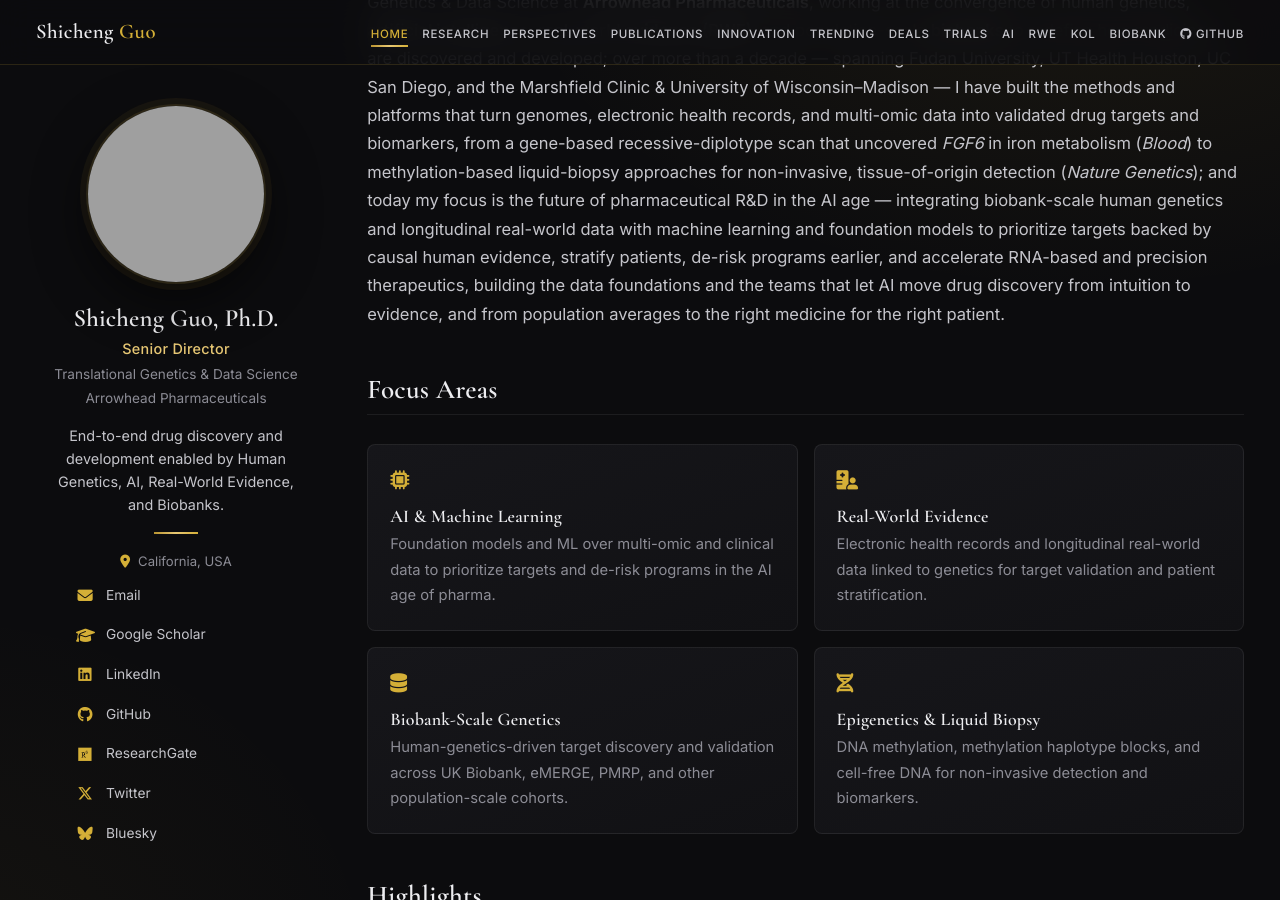
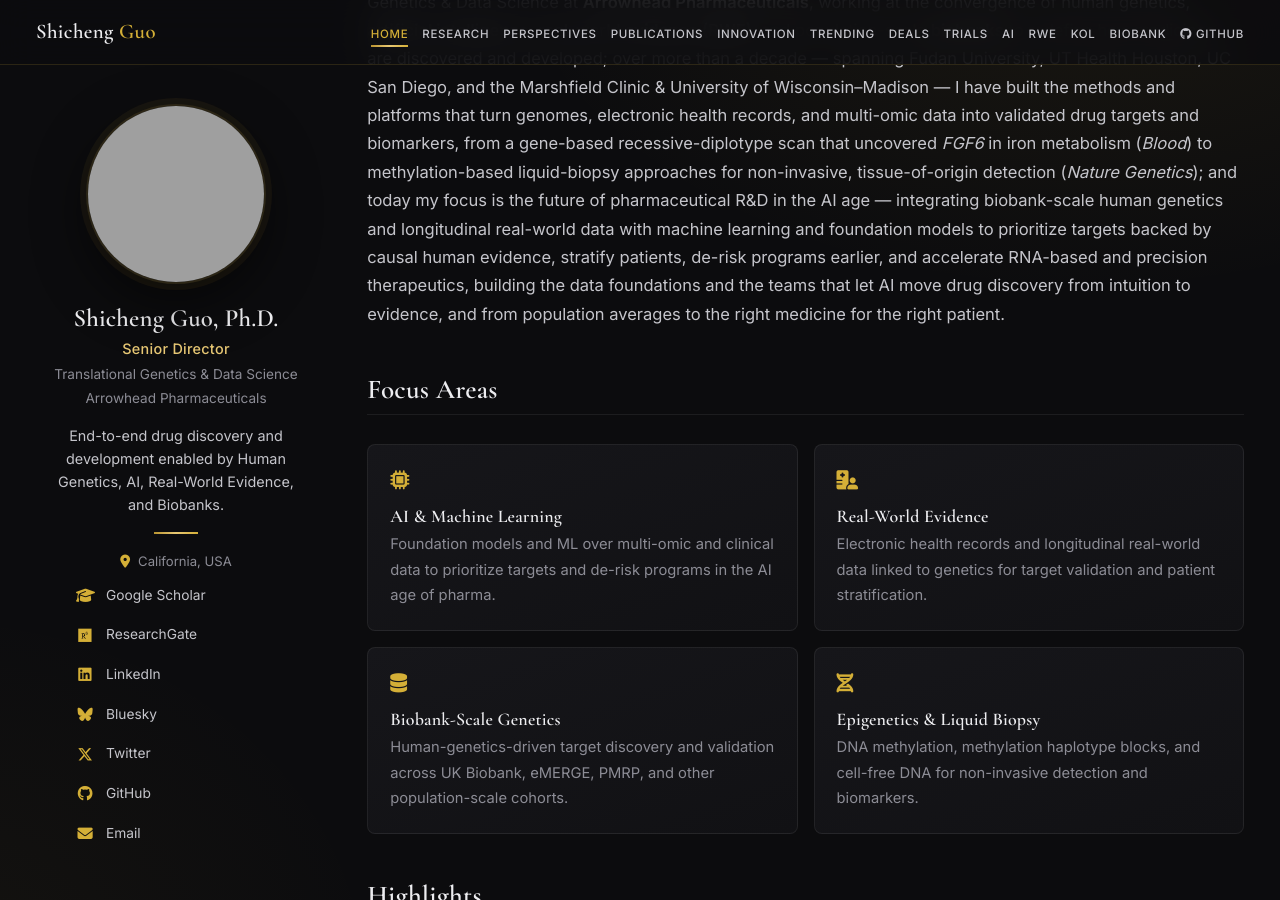
Before and after one commit to Shicheng-Guo/Shicheng-Guo.Github.io, a Jekyll site: the page built from index.html, in a window 1280 px wide and 900 px high, scrolled down 328 px. Built offline with Jekyll 4.4.1, drawn with Linux system fonts in a browser that asks for light colours; the list of posts is cut into pages by our own code.

Commit message:
Sidebar: reorder links (Scholar, ResearchGate, LinkedIn, Bluesky, Twitter, GitHub, Email)

```diff
--- a/_includes/author-profile.html
+++ b/_includes/author-profile.html
@@ -11,12 +11,12 @@
   <p class="author__meta"><i class="fa-solid fa-location-dot"></i> California, USA</p>
 
   <ul class="author__links">
+    <li><a href="https://scholar.google.com/citations?user=BixB4TsAAAAJ&hl=en"><i class="fa-solid fa-graduation-cap"></i> Google Scholar</a></li>
+    <li><a href="https://www.researchgate.net/profile/Shicheng_Guo"><i class="fa-brands fa-researchgate"></i> ResearchGate</a></li>
+    <li><a href="https://www.linkedin.com/in/shicheng-guo-b5724925"><i class="fa-brands fa-linkedin"></i> LinkedIn</a></li>
+    <li><a href="https://bsky.app/profile/shihcheng.bsky.social"><i class="fa-brands fa-bluesky"></i> Bluesky</a></li>
+    <li><a href="https://twitter.com/ShichengGuo"><i class="fa-brands fa-x-twitter"></i> Twitter</a></li>
+    <li><a href="https://github.com/Shicheng-Guo"><i class="fa-brands fa-github"></i> GitHub</a></li>
     <li><a href="mailto:Shihcheng.Guo@gmail.com"><i class="fa-solid fa-envelope"></i> Email</a></li>
-    <li><a href="https://scholar.google.com/citations?user=BixB4TsAAAAJ&hl=en"><i class="fa-solid fa-graduation-cap"></i> Google Scholar</a></li>
-    <li><a href="https://www.linkedin.com/in/shicheng-guo-b5724925"><i class="fa-brands fa-linkedin"></i> LinkedIn</a></li>
-    <li><a href="https://github.com/Shicheng-Guo"><i class="fa-brands fa-github"></i> GitHub</a></li>
-    <li><a href="https://www.researchgate.net/profile/Shicheng_Guo"><i class="fa-brands fa-researchgate"></i> ResearchGate</a></li>
-    <li><a href="https://twitter.com/ShichengGuo"><i class="fa-brands fa-x-twitter"></i> Twitter</a></li>
-    <li><a href="https://bsky.app/profile/shihcheng.bsky.social"><i class="fa-brands fa-bluesky"></i> Bluesky</a></li>
   </ul>
 </aside>
```
